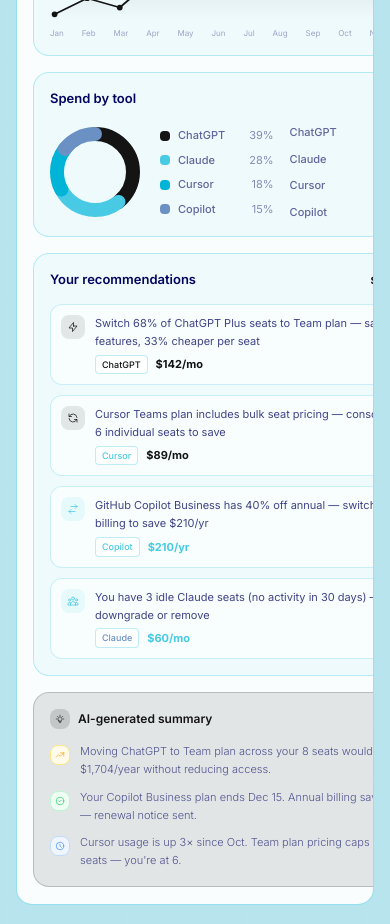
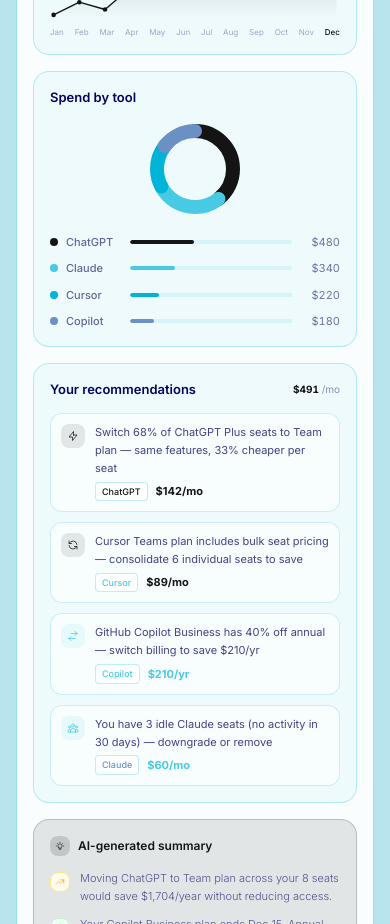
Before and after one commit to ItsMeNikk/CostIQ, a Next.js app: page / in a window 390 px wide. Shown: the part 1500-2424 px from the top of the page. Built offline with nearby package versions, Linux system fonts and the light colour scheme.

Commit message:
fixed responsiveness

```diff
--- a/src/components/Dashboard.tsx
+++ b/src/components/Dashboard.tsx
@@ -63,8 +63,8 @@
   );
 
   return (
-    <div ref={ref} className="flex items-center gap-5">
-      <svg width={size} height={size} className="transform -rotate-90">
+    <div ref={ref} className="flex-shrink-0">
+      <svg width={size} height={size} className="transform -rotate-90 block">
         {arcs.map(({ seg, dashLen, dashGap, segOffset }) => (
             <motion.circle
               key={seg.label}
@@ -85,18 +85,6 @@
         ))}
         <circle cx={cx} cy={cy} r={radius - strokeWidth / 2 - 4} fill="transparent" />
       </svg>
-      <div className="space-y-2">
-        {segments.map((seg) => {
-          const pct = Math.round((seg.value / total) * 100);
-          return (
-            <div key={seg.label} className="flex items-center gap-2">
-              <div className="w-2.5 h-2.5 rounded-sm flex-shrink-0" style={{ backgroundColor: seg.color }} />
-              <span className="text-[11px] text-[#03045e]/60 font-medium">{seg.label}</span>
-              <span className="text-[11px] text-[#03045e]/45 ml-auto pl-4 font-mono">{pct}%</span>
-            </div>
-          );
-        })}
-      </div>
     </div>
   );
 }
@@ -398,15 +386,16 @@
                   className="bg-[#90e0ef]/10 rounded-2xl border border-[#00b4d8]/25 p-4 sm:p-5"
                 >
                   <h4 className="text-[13px] sm:text-[14px] font-semibold text-[#03045e] mb-4">Spend by tool</h4>
-                  <div className="flex items-center gap-4 sm:gap-6">
+                  <div className="flex flex-col items-center sm:flex-row sm:items-center gap-5 sm:gap-6">
                     <DonutChart segments={providerBreakdown} size={90} strokeWidth={14} />
-                    <div className="flex-1 space-y-2.5">
+                    <div className="flex-1 w-full space-y-2.5">
                       {providerBreakdown.map((seg, i) => {
                         const pct = seg.value / providerBreakdown.reduce((s, x) => s + x.value, 0);
                         return (
                           <div key={seg.label} className="flex items-center gap-2">
-                            <div className="w-16 text-[11px] text-[#03045e]/60 font-medium">{seg.label}</div>
-                            <div className="flex-1 h-1 bg-[#48cae4]/15 rounded-full overflow-hidden">
+                            <div className="w-2 h-2 rounded-sm flex-shrink-0" style={{ backgroundColor: seg.color }} />
+                            <div className="w-14 text-[11px] text-[#03045e]/60 font-medium truncate">{seg.label}</div>
+                            <div className="flex-1 h-1 bg-[#48cae4]/15 rounded-full overflow-hidden min-w-0">
                               <motion.div
                                 initial={{ width: 0 }}
                                 animate={inView ? { width: `${pct * 100}%` } : {}}
@@ -415,7 +404,7 @@
                                 style={{ backgroundColor: seg.color }}
                               />
                             </div>
-                            <div className="text-[11px] text-[#03045e]/55 font-mono w-12 text-right">${seg.value}</div>
+                            <div className="text-[11px] text-[#03045e]/55 font-mono w-10 text-right tabular-nums">${seg.value}</div>
                           </div>
                         );
                       })}
```
